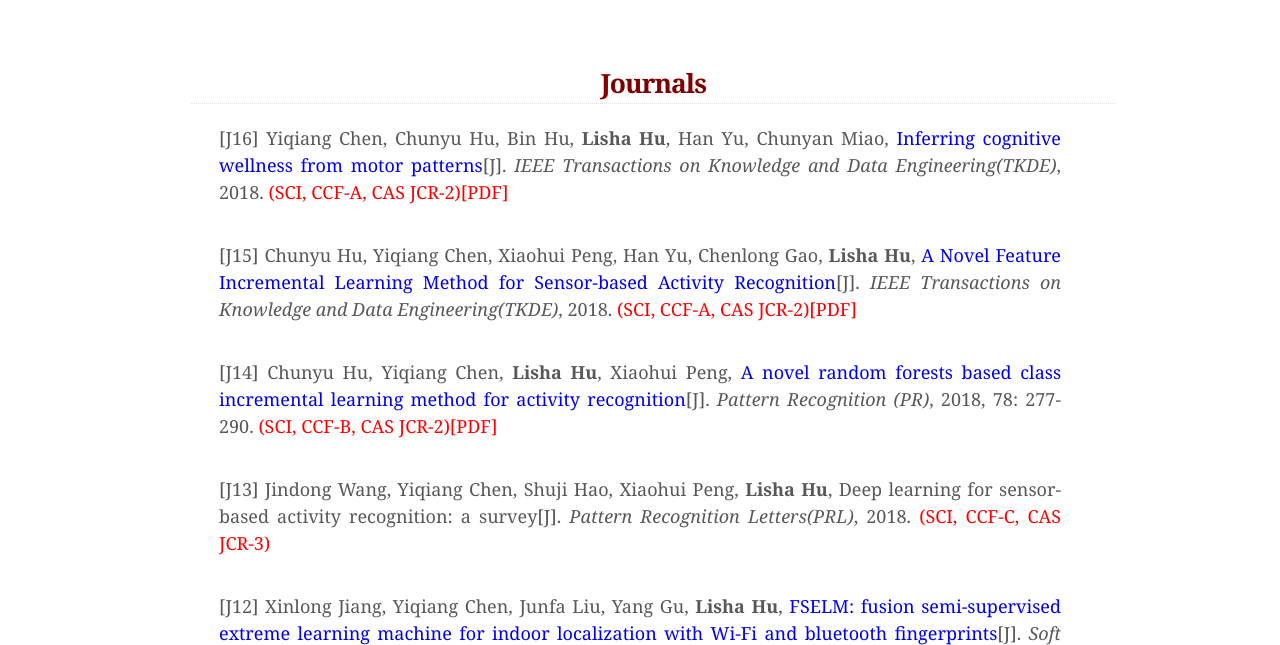
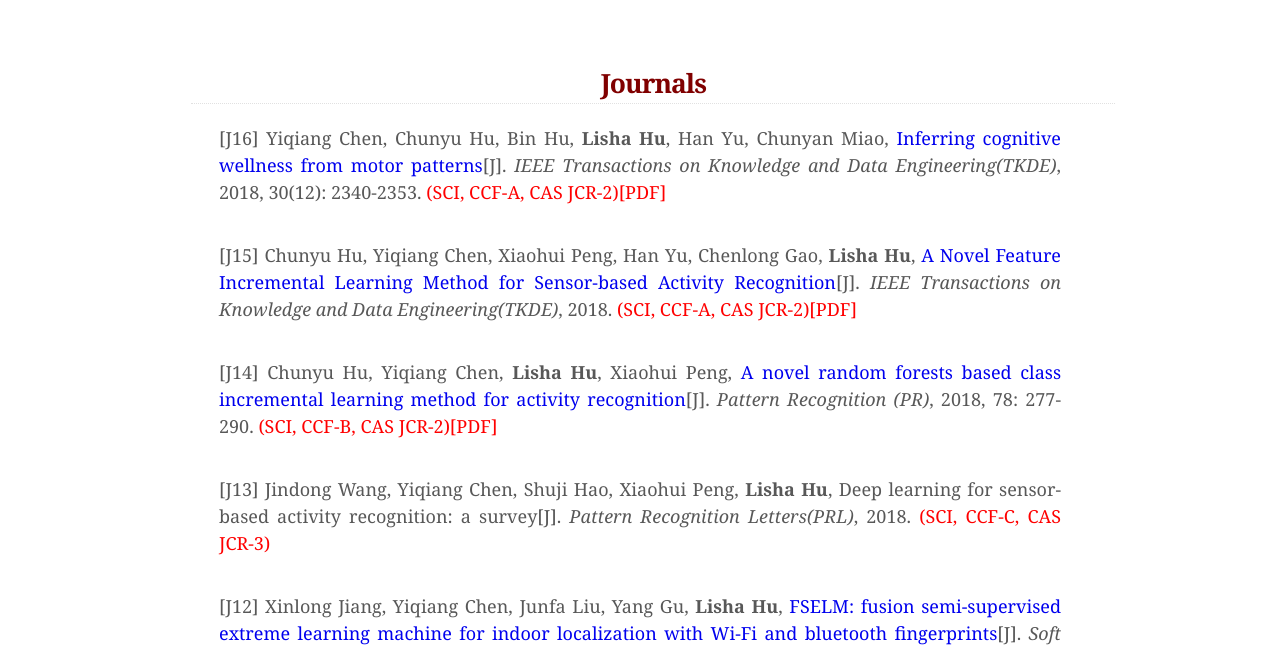
Before and after one commit to lishahu/lishahu.github.io, a plain HTML site: page research.html in a window 1280 px wide. Shown: the part 135-780 px from the top of the page. Drawn offline with Linux system fonts and the light colour scheme.

Commit message:
update J16

```diff
--- a/research.html
+++ b/research.html
@@ -49,7 +49,7 @@
 <div id="main_inner" class="fixed">
 <h3 class="research-title"><span>Journals</span></h3>
 <p class="research-item">
-<span>[J16]</span> Yiqiang Chen, Chunyu Hu, Bin Hu, <b>Lisha Hu</b>, Han Yu, Chunyan Miao, <a href="http://ieeexplore.ieee.org/abstract/document/8326510/?reload=true">Inferring cognitive wellness from motor patterns</a>[J]. <i>IEEE Transactions on Knowledge and Data Engineering(TKDE)</i>, 2018.  <span class="level">(SCI, CCF-A, CAS JCR-2)</span><a class="file" href="papers/journals/YiqiangChen_TKDE'18.pdf">[PDF]</a>
+<span>[J16]</span> Yiqiang Chen, Chunyu Hu, Bin Hu, <b>Lisha Hu</b>, Han Yu, Chunyan Miao, <a href="http://ieeexplore.ieee.org/abstract/document/8326510/?reload=true">Inferring cognitive wellness from motor patterns</a>[J]. <i>IEEE Transactions on Knowledge and Data Engineering(TKDE)</i>, 2018, 30(12): 2340-2353.  <span class="level">(SCI, CCF-A, CAS JCR-2)</span><a class="file" href="papers/journals/YiqiangChen_TKDE'18.pdf">[PDF]</a>
 </p>
 <p class="research-item">
 <span>[J15]</span> Chunyu Hu, Yiqiang Chen, Xiaohui Peng, Han Yu, Chenlong Gao, <b>Lisha Hu</b>, <a href="https://ieeexplore.ieee.org/abstract/document/8410016/">A Novel Feature Incremental Learning Method for Sensor-based Activity Recognition</a>[J]. <i>IEEE Transactions on Knowledge and Data Engineering(TKDE)</i>, 2018.  <span class="level">(SCI, CCF-A, CAS JCR-2)</span><a class="file" href="papers/journals/ChunyuHu_TKDE'18.pdf">[PDF]</a>
```
